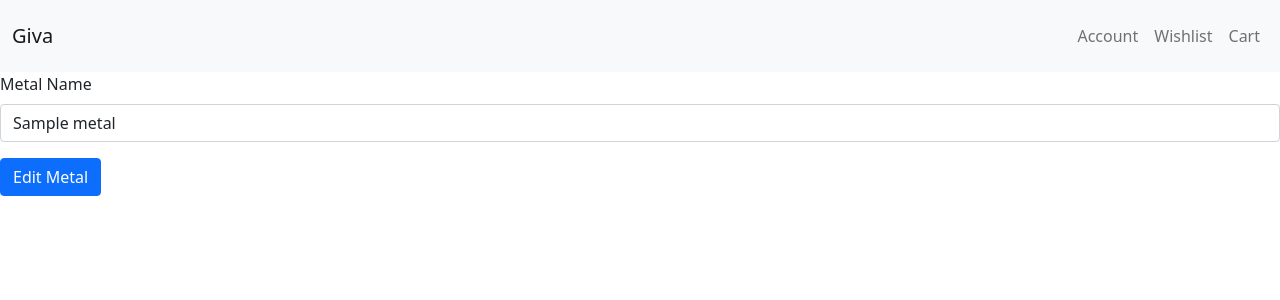
After one commit to takshrana/E-commerce, a Flask app: page /update/metal/edit/1 in a window 1280 px wide. The commit adds this page. Shown: the top 300 px of the page. Run offline with Flask 3, Linux system fonts and the light colour scheme; tables that the repository leaves empty hold one stand-in row (values such as "Sample post"); some libraries are stand-ins or nearby versions.

Commit message:
added feature to edit items

```diff
--- a/app/forms/product.py
+++ b/app/forms/product.py
@@ -19,6 +19,7 @@ class AddProductForm(FlaskForm):
     price = IntegerField("Product Price", validators=[DataRequired()])
     img_url = StringField("Image URL")
     submit = SubmitField("Add Product")
+    edit = SubmitField("Edit Product")
 
 
 # class ShowCategory(FlaskForm):
@@ -29,6 +30,7 @@ class AddCategoryForm(FlaskForm):
     options = SelectField("Categories", coerce=str)
     name = StringField("Category Name", validators=[DataRequired()])
     submit = SubmitField("Add Category")
+    edit = SubmitField("Edit Category")
 
 
 # class ShowMetal(FlaskForm):
@@ -39,6 +41,7 @@ class AddMetalForm(FlaskForm):
     options = SelectField("Metals", coerce=str)
     name = StringField("Metal Name", validators=[DataRequired()])
     submit = SubmitField("Add Metal")
+    edit = SubmitField("Edit Metal")
 
 
 # class ShowStone(FlaskForm):
@@ -49,12 +52,14 @@ class AddStyleForm(FlaskForm):
     options = SelectField("Styles", coerce=str)
     name = StringField("Style Name", validators=[DataRequired()])
     submit = SubmitField("Add Style")
+    edit = SubmitField("Edit Style")
 
 
 class AddColorForm(FlaskForm):
     options = SelectField("Colors", coerce=str)
     name = StringField("Color Name", validators=[DataRequired()])
     submit = SubmitField("Add Color")
+    edit = SubmitField("Edit Color")
 
 
 # class ShowSubcategory(FlaskForm):
--- a/app/routes/product/update.py
+++ b/app/routes/product/update.py
@@ -1,27 +1,8 @@
-from flask import render_template, url_for, redirect
+from flask import render_template, url_for, redirect, request
 from app.extensions import db
 from app.product.update import bp
 from app.models.product import Category, Metal, Color, Style, Product
-
-
-def get_all_category():
-    result = db.session.execute(db.select(Category).order_by(Category.active.desc())).scalars()
-    return result
-
-
-def get_all_metal():
-    result = db.session.execute(db.select(Metal).order_by(Metal.active.desc())).scalars()
-    return result
-
-
-def get_all_color():
-    result = db.session.execute(db.select(Color).order_by(Color.active.desc())).scalars()
-    return result
-
-
-def get_all_style():
-    result = db.session.execute(db.select(Style).order_by(Style.active.desc())).scalars()
-    return result
+from app.forms.product import AddCategoryForm, AddMetalForm, AddStyleForm, AddColorForm, AddProductForm
 
 
 def get_all_product():
@@ -152,3 +133,79 @@ def update_product(item_id):
     db.session.commit()
     return redirect(url_for('update.display_product', category_id=product.category_id, metal_id=product.metal_id,
                             style_id=product.style_id, color_id=product.color_id))
+
+
+@bp.route('/category/edit/<int:item_id>', methods=['GET', 'POST'])
+def edit_category(item_id):
+    item = db.get_or_404(Category, item_id)
+    form = AddCategoryForm(name=item.name)
+
+    if request.method == 'POST':
+        name = form.name.data.title()
+        item.name = name
+        db.session.commit()
+        return redirect(url_for('update.display_category'))
+
+    return render_template('product/edit/edit_template.html', form=form, item_id=item_id)
+
+
+@bp.route('/metal/edit/<int:item_id>', methods=['GET', 'POST'])
+def edit_metal(item_id):
+    item = db.get_or_404(Metal, item_id)
+    form = AddMetalForm(name=item.name)
+
+    if request.method == 'POST':
+        name = form.name.data.title()
+        item.name = name
+        db.session.commit()
+        return redirect(url_for('update.display_metal'))
+
+    return render_template('product/edit/edit_template.html', form=form, item_id=item_id)
+
+
+@bp.route('/color/edit/<int:item_id>', methods=['GET', 'POST'])
+def edit_color(item_id):
+    item = db.get_or_404(Color, item_id)
+    form = AddColorForm(name=item.name)
+
+    if request.method == 'POST':
+        name = form.name.data.title()
+        item.name = name
+        db.session.commit()
+        return redirect(url_for('update.display_color'))
+
+    return render_template('product/edit/edit_template.html', form=form, item_id=item_id)
+
+
+@bp.route('/style/edit/<int:item_id>', methods=['GET', 'POST'])
+def edit_style(item_id):
+    item = db.get_or_404(Style, item_id)
+    form = AddStyleForm(name=item.name)
+
+    if request.method == 'POST':
+        name = form.name.data.title()
+        item.name = name
+        db.session.commit()
+        return redirect(url_for('update.display_style'))
+
+    return render_template('product/edit/edit_template.html', form=form, item_id=item_id)
+
+
+def get_all_category():
+    result = db.session.execute(db.select(Category).order_by(Category.active.desc())).scalars()
+    return result
+
+
+def get_all_metal():
+    result = db.session.execute(db.select(Metal).order_by(Metal.active.desc())).scalars()
+    return result
+
+
+def get_all_color():
+    result = db.session.execute(db.select(Color).order_by(Color.active.desc())).scalars()
+    return result
+
+
+def get_all_style():
+    result = db.session.execute(db.select(Style).order_by(Style.active.desc())).scalars()
+    return result
--- /dev/null
+++ b/app/templates/product/edit/edit_template.html
@@ -0,0 +1,11 @@
+{% from "bootstrap5/form.html" import render_field %}
+{% extends 'base.html' %}
+{% block content %}
+<form method="POST" action="{{ url_for(request.endpoint, item_id=item_id) }}">
+    {{ form.csrf_token }}
+
+{{ render_field(form.name) }}
+{{ render_field(form.edit) }}
+
+</form>
+{% endblock %}
--- a/app/templates/product/update/display.html
+++ b/app/templates/product/update/display.html
@@ -7,7 +7,7 @@
     <div class="container-fluid">
 
       {{item.name}}
-        <a class="btn btn-primary btn-md ms-auto" href="#">Edit</a>
+        <a class="btn btn-primary btn-md ms-auto" href="{{ url_for(request.endpoint) }}/edit/{{item.id}}">Edit</a>
         {% if item.active == False %}
         <a class="btn btn-primary btn-md ms-auto" href="{{ url_for(request.endpoint) }}/availability/{{item.id}}">Activate</a>
         {% else %}
```
